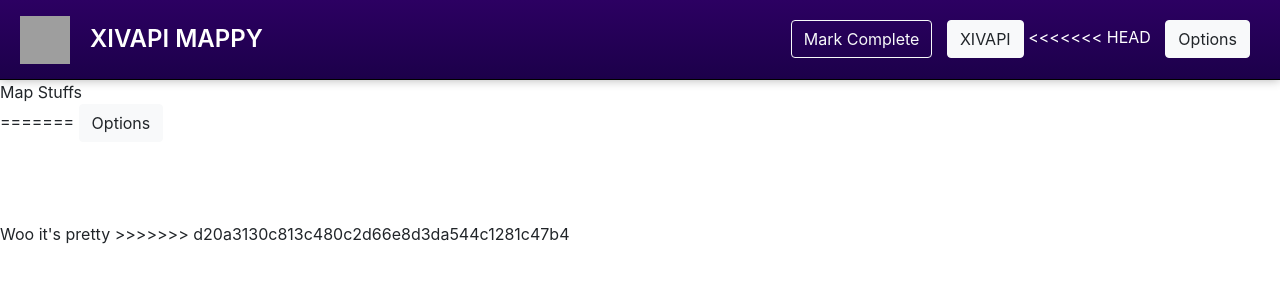
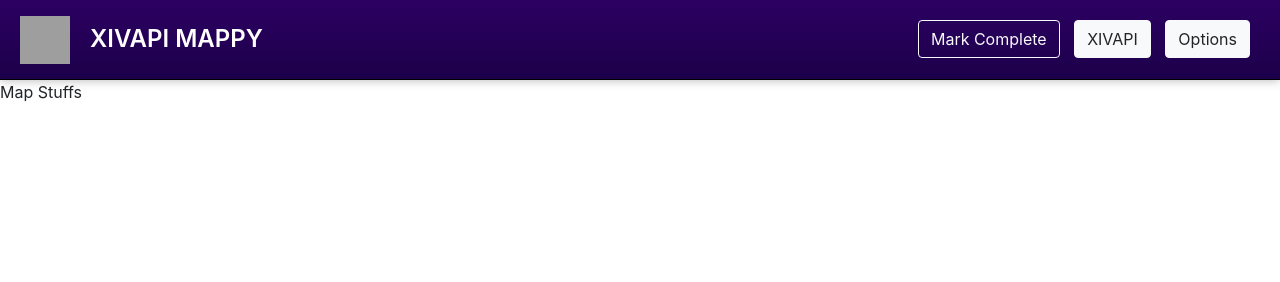
Before and after one commit to xivapi/xivapi-mappy, a website with bundled scripts: page Mappy/public/index.html in a window 1280 px wide. Built offline with nearby package versions, Linux system fonts and the light colour scheme; grey boxes are pictures that could not be loaded.

Commit message:
Option stuffs

```diff
--- a/Mappy/public/index.html
+++ b/Mappy/public/index.html
@@ -29,7 +29,6 @@
             <div>
                 <button class="btn btn-outline-light">Mark Complete</button>
                 <button class="btn btn-light">XIVAPI</button>
-<<<<<<< HEAD
                 <button class="btn btn-light" id="Action.ToggleOptionsView">Options</button>
             </div>
         </header>
@@ -64,13 +63,6 @@
                     </p>
                 </div>
             </div>
-=======
-                <button class="btn btn-light">Options</button>
-            </div>
-        </header>
-        <main>
-            Woo it's pretty
->>>>>>> d20a3130c813c480c2d66e8d3da544c1281c47b4
         </main>
 
         <!-- APP Javascript -->
```
